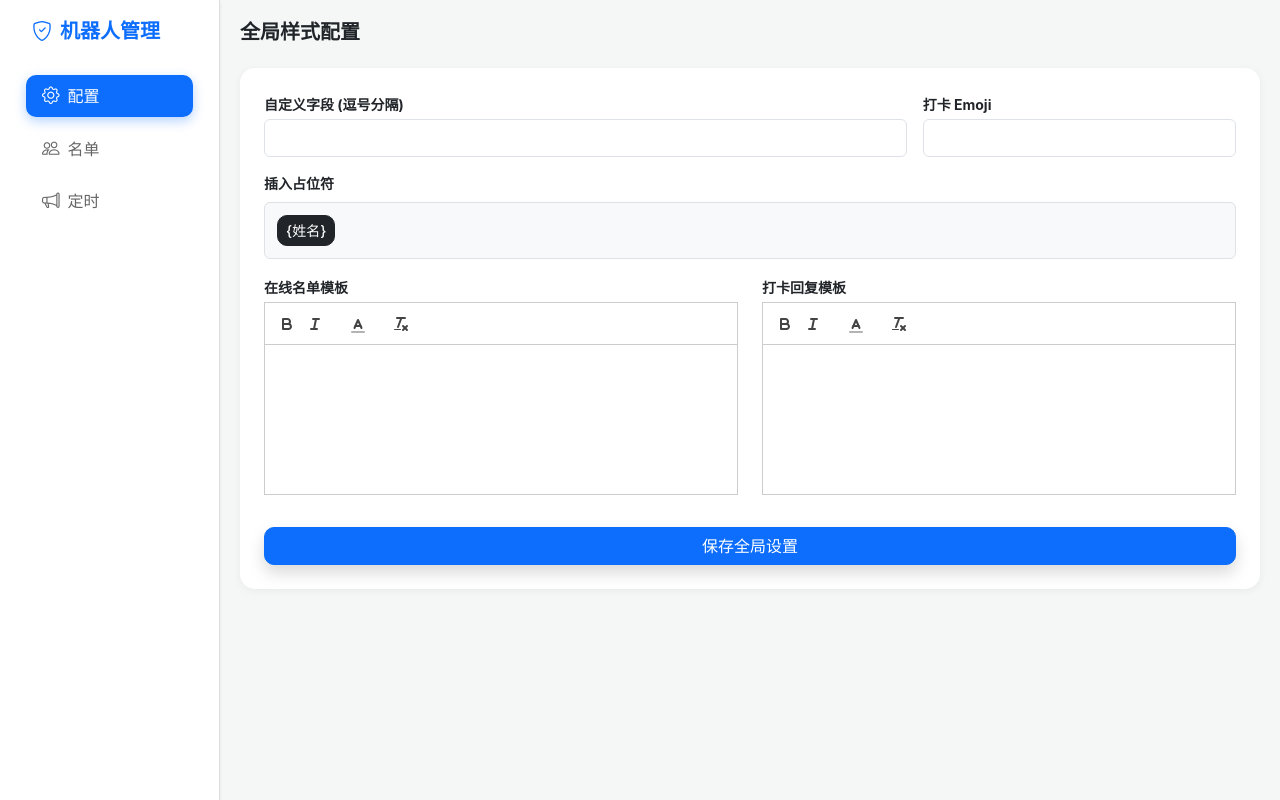
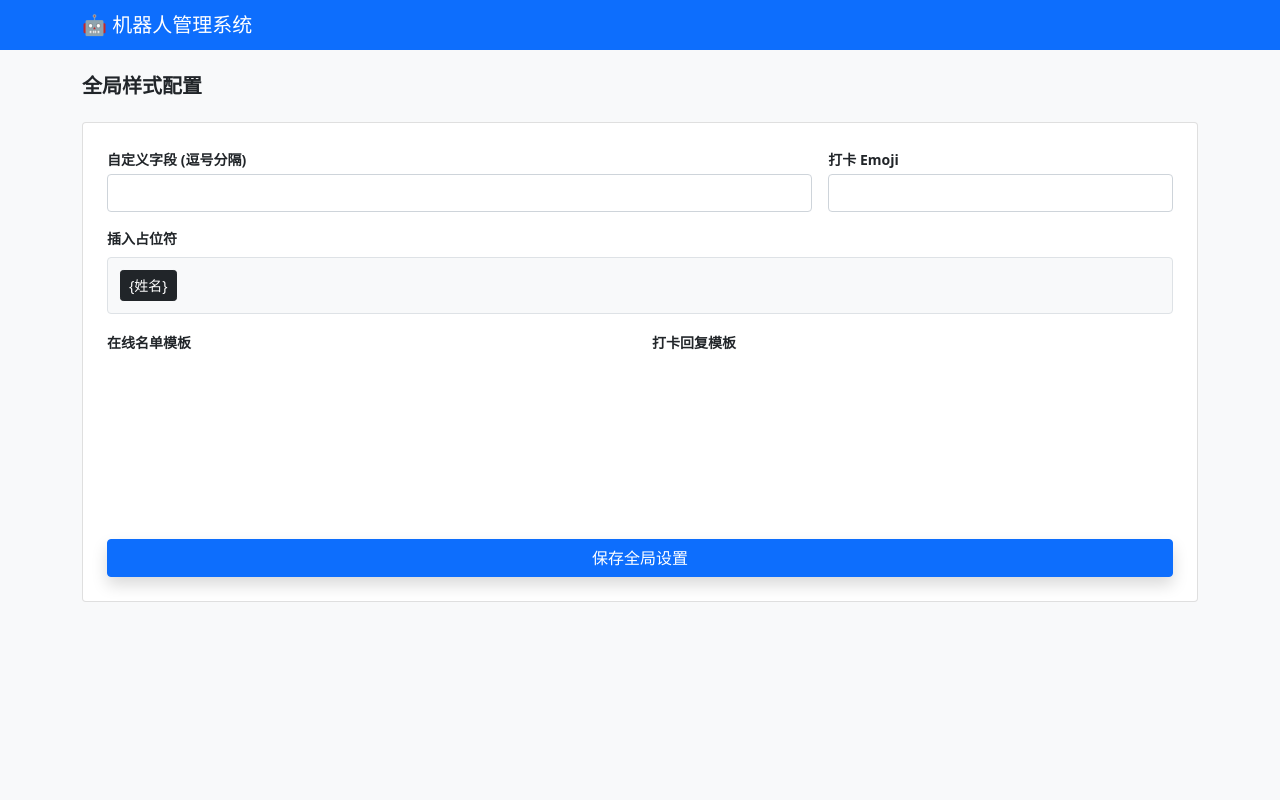
Before and after one commit to Szchiji/fangzhang, a FastAPI app: template templates/manage.html in a window 1280 px wide. Run offline with FastAPI, Linux system fonts and the light colour scheme; the template is opened without the code that fills it, so the values that code supplies are empty; parts of the project's set-up code (start-up, migrations or seed data) failed here and were passed over; some libraries are stand-ins or nearby versions.

Commit message:
Update layout.html

```diff
--- a/templates/layout.html
+++ b/templates/layout.html
@@ -1,66 +1,24 @@
 <!DOCTYPE html>
-<html lang="zh">
+<html lang="zh-CN">
 <head>
     <meta charset="UTF-8">
-    <meta name="viewport" content="width=device-width, initial-scale=1.0, maximum-scale=1.0, user-scalable=no">
+    <meta name="viewport" content="width=device-width, initial-scale=1.0">
     <title>机器人管理后台</title>
-    <link href="https://cdn.jsdelivr.net/npm/bootstrap@5.3.0/dist/css/bootstrap.min.css" rel="stylesheet">
-    <link href="https://cdn.quilljs.com/1.3.6/quill.snow.css" rel="stylesheet">
-    <link rel="stylesheet" href="https://cdn.jsdelivr.net/npm/bootstrap-icons@1.10.0/font/bootstrap-icons.css">
+    <link href="https://cdn.jsdelivr.net/npm/bootstrap@5.1.3/dist/css/bootstrap.min.css" rel="stylesheet">
     <style>
-        body { background: #f4f7f6; display: flex; flex-direction: column; min-height: 100vh; font-family: -apple-system, system-ui, BlinkMacSystemFont, "Segoe UI", Roboto, "Helvetica Neue", Arial, sans-serif; }
-        .sidebar { background: #fff; border-right: 1px solid #ddd; z-index: 100; transition: all 0.3s; }
-        .main { flex: 1; padding: 20px; transition: all 0.3s; }
-
-        /* 电脑端布局 */
-        @media (min-width: 769px) {
-            body { flex-direction: row; }
-            .sidebar { width: 220px; position: fixed; height: 100vh; }
-            .main { margin-left: 220px; }
-        }
-        /* 手机端布局：核心适配逻辑 */
-        @media (max-width: 768px) {
-            .sidebar { width: 100%; position: sticky; top: 0; height: auto; border-bottom: 1px solid #ddd; padding: 5px 10px !important; box-shadow: 0 2px 10px rgba(0,0,0,0.05); }
-            .sidebar .nav { flex-direction: row !important; overflow-x: auto; white-space: nowrap; -webkit-overflow-scrolling: touch; }
-            .sidebar .logo { display: none; }
-            .nav-link { margin: 2px 5px !important; padding: 8px 15px; font-size: 14px; }
-            .main { padding: 15px; }
-            /* 隐藏滚动条但保留功能 */
-            .sidebar .nav::-webkit-scrollbar { display: none; }
-        }
-
-        .nav-link { color: #666; cursor: pointer; border-radius: 10px; margin: 5px 10px; font-weight: 500; display: flex; align-items: center; }
-        .nav-link i { font-size: 1.1rem; }
-        .nav-link.active { background: #0d6efd; color: #fff !important; box-shadow: 0 4px 12px rgba(13, 110, 253, 0.3); }
-        .card { border: none; box-shadow: 0 0.125rem 0.5rem rgba(0,0,0,0.05); border-radius: 15px; }
-        .btn { border-radius: 10px; font-weight: 500; }
+        body { background-color: #f8f9fa; }
+        .main-card { border-radius: 15px; box-shadow: 0 4px 6px rgba(0,0,0,0.1); margin-top: 20px; }
+        .btn-custom { border-radius: 8px; }
     </style>
 </head>
 <body>
-    <div class="sidebar d-flex flex-column p-3 shadow-sm">
-        <div class="logo fw-bold text-primary mb-4 px-3 fs-5">
-            <i class="bi bi-shield-check me-2"></i>机器人管理
+    <nav class="navbar navbar-dark bg-primary">
+        <div class="container">
+            <span class="navbar-brand mb-0 h1">🤖 机器人管理系统</span>
         </div>
-        <div class="nav flex-column">
-            <div class="nav-link active" onclick="showSec('sec-base', this)"><i class="bi bi-gear me-2"></i>配置</div>
-            <div class="nav-link" onclick="showSec('sec-users', this)"><i class="bi bi-people me-2"></i>名单</div>
-            <div class="nav-link" onclick="showSec('sec-timers', this)"><i class="bi bi-megaphone me-2"></i>定时</div>
-        </div>
+    </nav>
+    <div class="container mt-4">
+        {% block content %}{% endblock %}
     </div>
-    <div class="main">{% block content %}{% endblock %}</div>
-
-    <script src="https://cdn.quilljs.com/1.3.6/quill.js"></script>
-    <script src="https://cdn.jsdelivr.net/npm/bootstrap@5.3.0/dist/js/bootstrap.bundle.min.js"></script>
-    <script>
-        // 手机端点击菜单后自动平滑滚动到顶部
-        function showSec(id, el){
-            document.querySelectorAll('section').forEach(s => s.style.display = 'none');
-            document.getElementById(id).style.display = 'block';
-            document.querySelectorAll('.nav-link').forEach(l => l.classList.remove('active'));
-            el.classList.add('active');
-            window.scrollTo({ top: 0, behavior: 'smooth' });
-        }
-    </script>
-    {% block extra_js %}{% endblock %}
 </body>
 </html>
```
